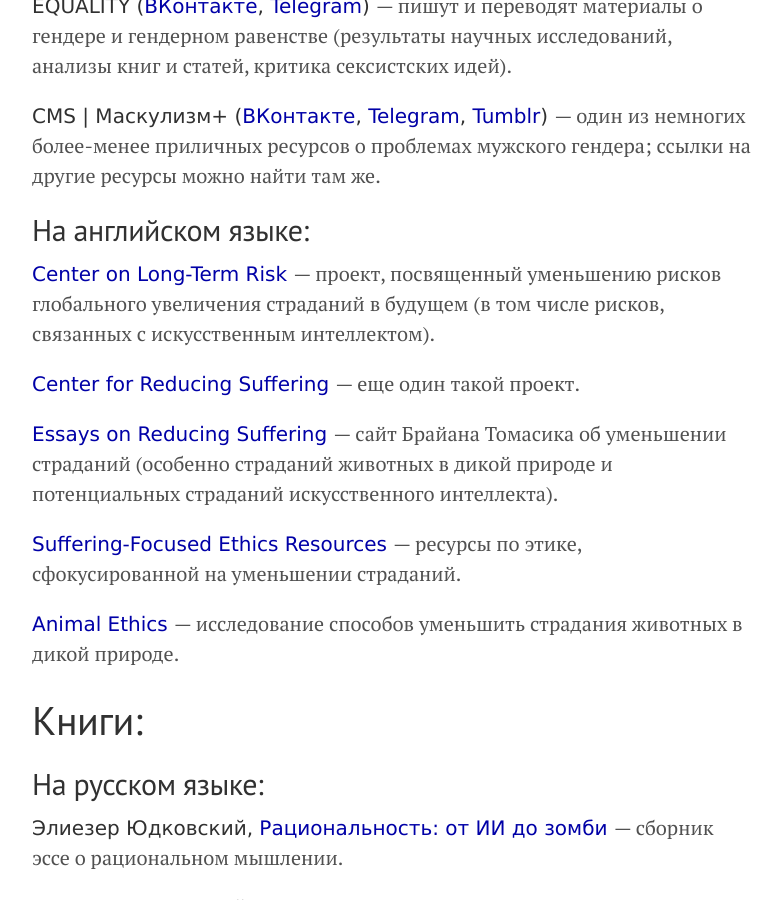
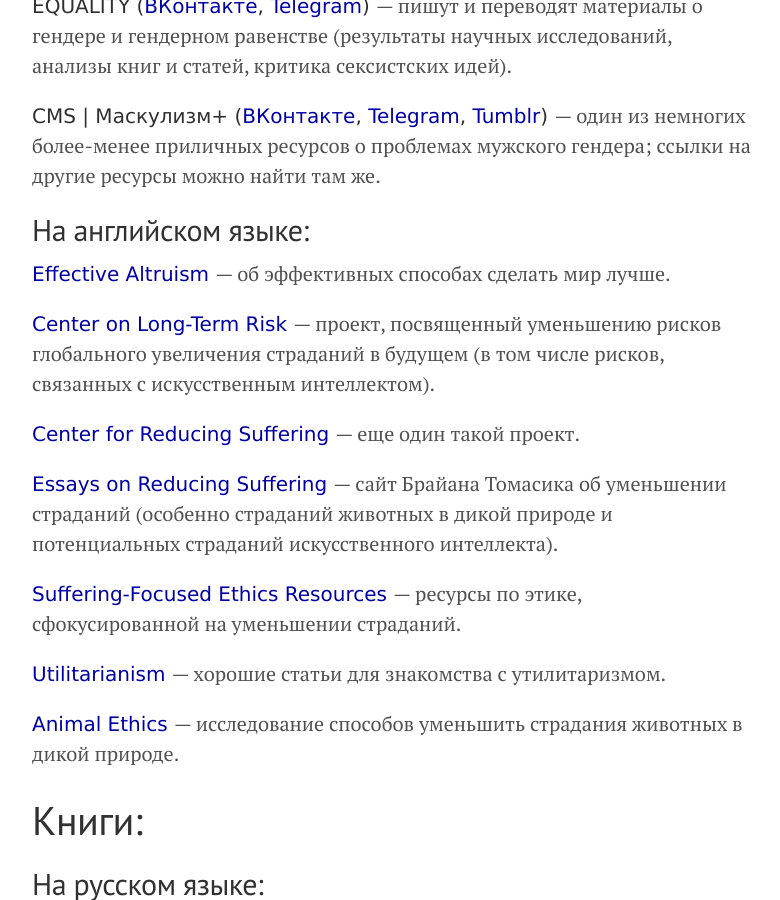
Before and after one commit to KKirdan/kkirdan.github.io, a Jekyll site: the page built from blog/links.md, in a window 1280 px wide and 900 px high, scrolled down 863 px. Shown: the whole window, without its empty margins (248-1028 px from the left). Built offline with Jekyll 4.4.1, drawn with Linux system fonts in a browser that asks for light colours.

Commit message:
edit links, post

```diff
--- a/blog/links.md
+++ b/blog/links.md
@@ -20,10 +20,12 @@
 
 ## На английском языке:
 
+{% include project-entry.html title="Effective Altruism" url="https://www.effectivealtruism.org/" text="об эффективных способах сделать мир лучше" %}
 {% include project-entry.html title="Center on Long-Term Risk" url="https://longtermrisk.org/" text="проект, посвященный уменьшению рисков глобального увеличения страданий в будущем (в том числе рисков, связанных с искусственным интеллектом)" %}
 {% include project-entry.html title="Center for Reducing Suffering" url="https://centerforreducingsuffering.org/" text="еще один такой проект" %}
 {% include project-entry.html title="Essays on Reducing Suffering" url="https://reducing-suffering.org/" text="сайт Брайана Томасика об уменьшении страданий (особенно страданий животных в дикой природе и потенциальных страданий искусственного интеллекта)" %}
 {% include project-entry.html title="Suffering-Focused Ethics Resources" url="https://suffering-focused-ethics.surge.sh/" text="ресурсы по этике, сфокусированной на уменьшении страданий" %}
+{% include project-entry.html title="Utilitarianism" url="https://www.utilitarianism.net/" text="хорошие статьи для знакомства с утилитаризмом" %}
 {% include project-entry.html title="Animal Ethics" url="https://www.animal-ethics.org/" text="исследование способов уменьшить страдания животных в дикой природе" %}
 
 # Книги:
```
Also changed, not shown: blog/_posts/3. average/2022-07-24-466.md (+1 -1 lines).
